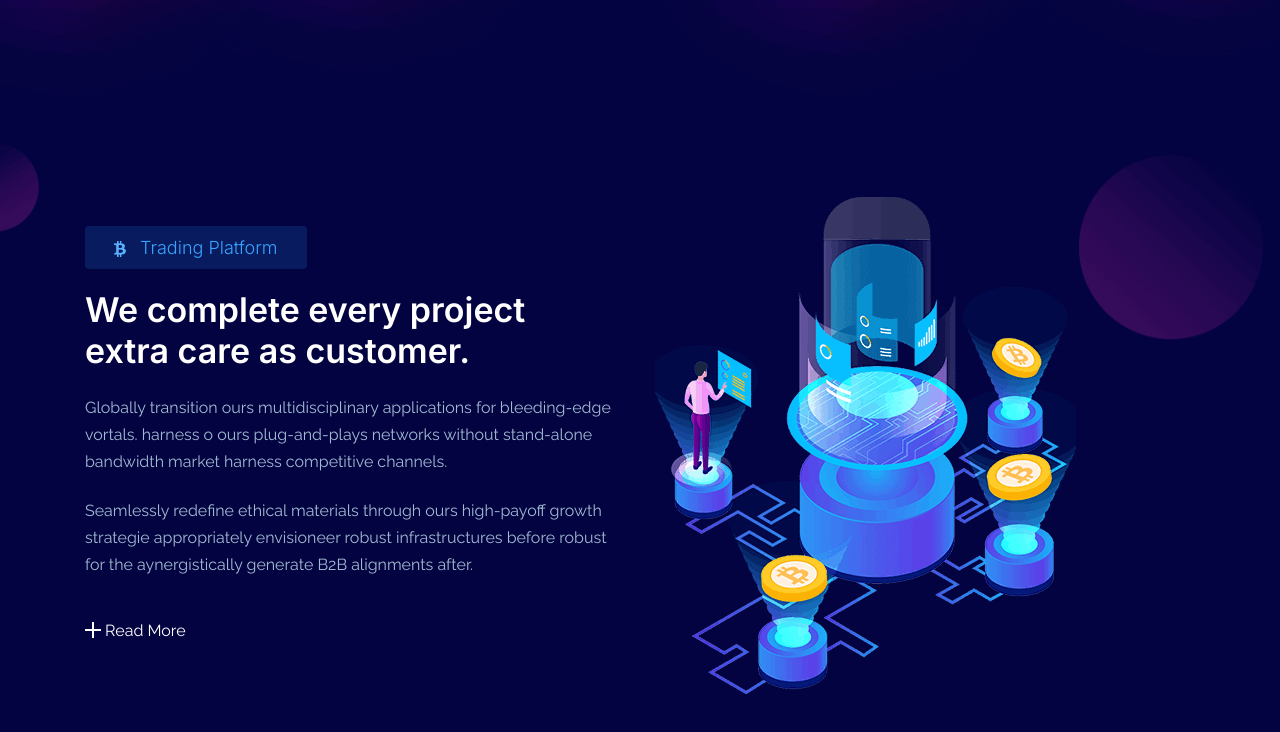
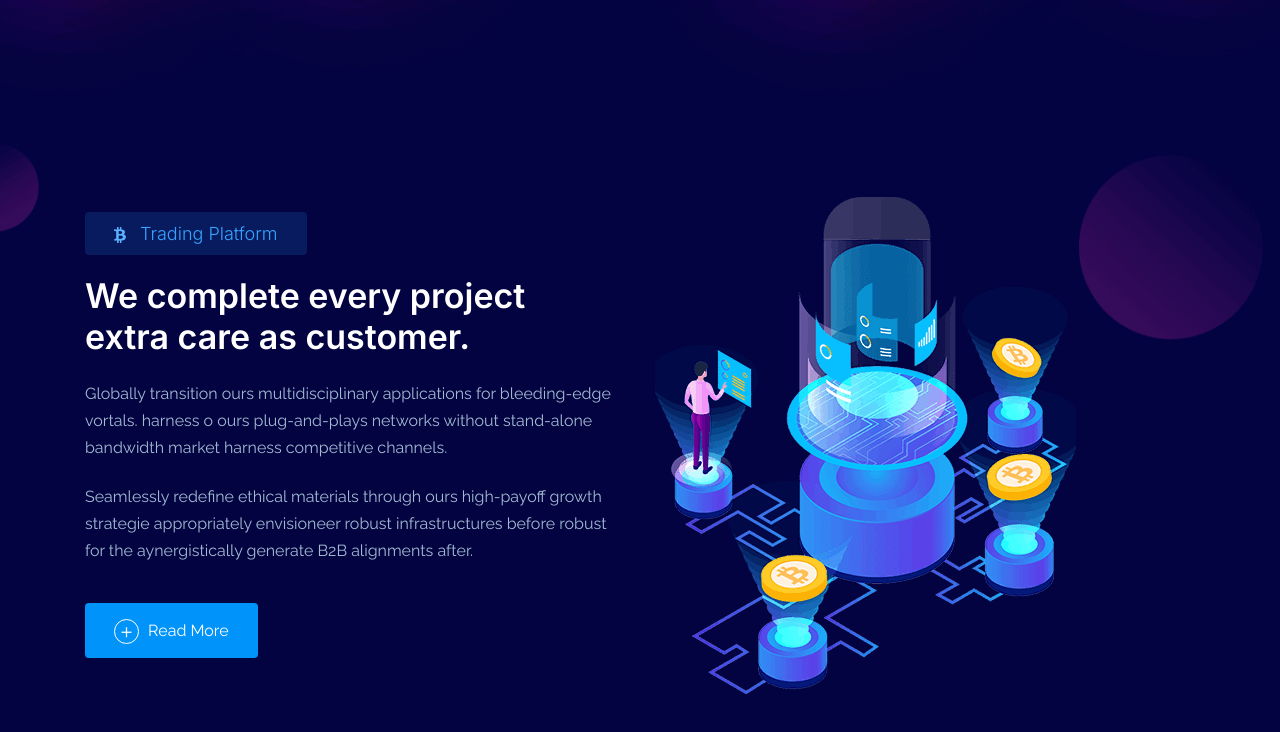
Before and after one commit to DanielCanaviriMenaWebDeveloper/Website-Cryptocurrency-with-HTML-CSS-and-JS, a plain HTML site: page index.html in a window 1280 px wide. Shown: the part 2688-3420 px from the top of the page. Drawn offline with Linux system fonts and the light colour scheme.

Commit message:
CSS aplicado al boton de clase choose-btn

```diff
--- a/style.css
+++ b/style.css
@@ -551,6 +551,58 @@ div#countdown-two ul li p {
     margin: 0 auto 0;
 }
 
+/* 2042 */
+.choose-section.style-two .choose-btn a {
+    display: inline-block;
+    background: #0094FB;
+    font-size: 16px;
+    padding: 14px 29px;
+    border-radius: 4px;
+    position: relative;
+    text-transform: capitalize;
+    z-index: 1;
+    transition: .5s;
+}
+
+/* 2054 */
+.choose-section.style-two .choose-btn a::after {
+    position: absolute;
+    content: "";
+    top: 0;
+    right: 0;
+    transition: .5s;
+    height: 100%;
+    width: 0;
+    z-index: -1;
+    background: #FFF;
+    border-radius: 4px;
+}
+
+/* 2066 */
+.choose-section.style-two .choose-btn a:hover::after {
+    left: 0;
+    width: 100%;
+}
+
+/* 2073 */
+.choose-section.style-two .choose-btn a:hover i {
+    border-color: #0094FB;
+}
+
+/* 2076 */
+.choose-section.style-two .choose-btn a i{
+    margin-right: 5px;
+    width: 25px;
+    height: 25px;
+    line-height: 25px;
+    border: 1px solid #FFF;
+    display: inline-block;
+    text-align: center;
+    border-radius: 100%;
+    transition: .5s;
+    font-size: 10px;
+}
+
 /* 2094 */
 .feature-section {
     background: url(assets/images/new/ground.png);
```
